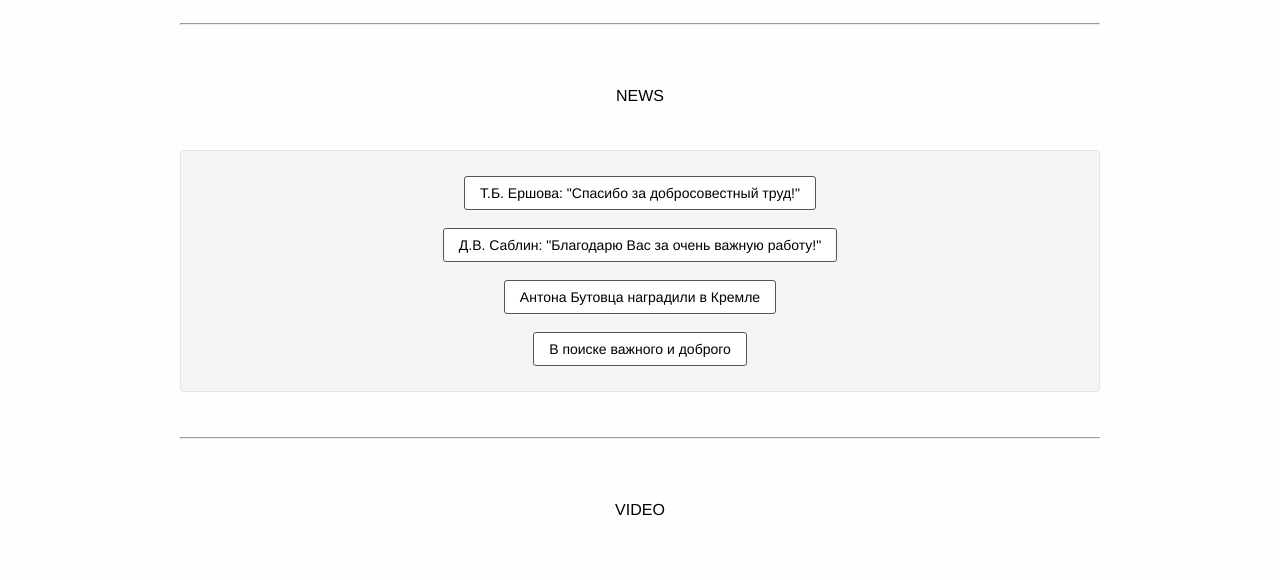
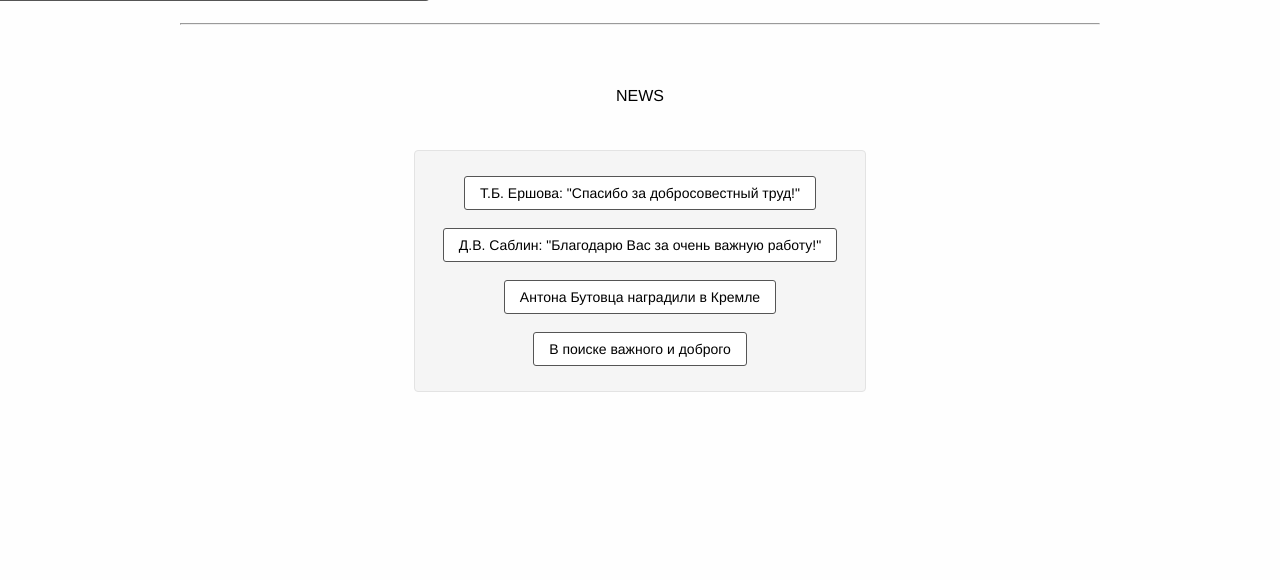
Before and after one commit to radio3/radio3.github.io, a PHP site: page /test2018.html in a window 1280 px wide. Shown: the part 1395-1975 px from the top of the page. Run offline with PHP 8.4, Linux system fonts and the light colour scheme; some libraries are stand-ins or nearby versions.

Commit message:
Update style.css

```diff
--- a/style.css
+++ b/style.css
@@ -10,7 +10,7 @@ body{
     background: #fefefe;
 }
 .demo {
-    max-width: auto;
+    max-width: 400px;
     padding: 25px;
     margin: 45px auto;
     background-color: #F5F5F5;
@@ -77,7 +77,7 @@ body{
     background: #fefefe;
     border: #555555 solid 1px;
     border-radius: 5px;
-    position: fixed;
+    position: auto;
     left: 50%;
     top: -100%;
     -webkit-transform: translate(-50%, -500%);
```
